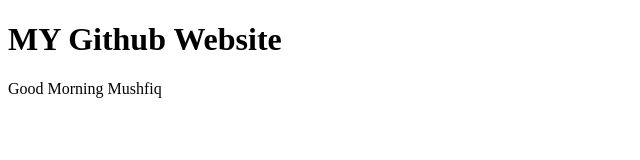
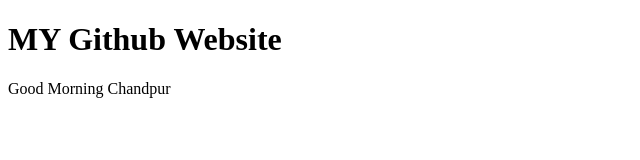
Before and after one commit to shariarmozumder/my-second-website, a plain HTML site: page index.html in a window 1280 px wide. Shown: the full height of the page, 0-640 px from the left. Drawn offline with Linux system fonts and the light colour scheme.

Commit message:
Update index.html

```diff
--- a/index.html
+++ b/index.html
@@ -10,7 +10,7 @@
     <h1> MY Github Website</h1>
 
     <div>
-               <p>Good Morning Mushfiq</p>
+               <p>Good Morning Chandpur</p>
 
     </div>
 </body>
```
